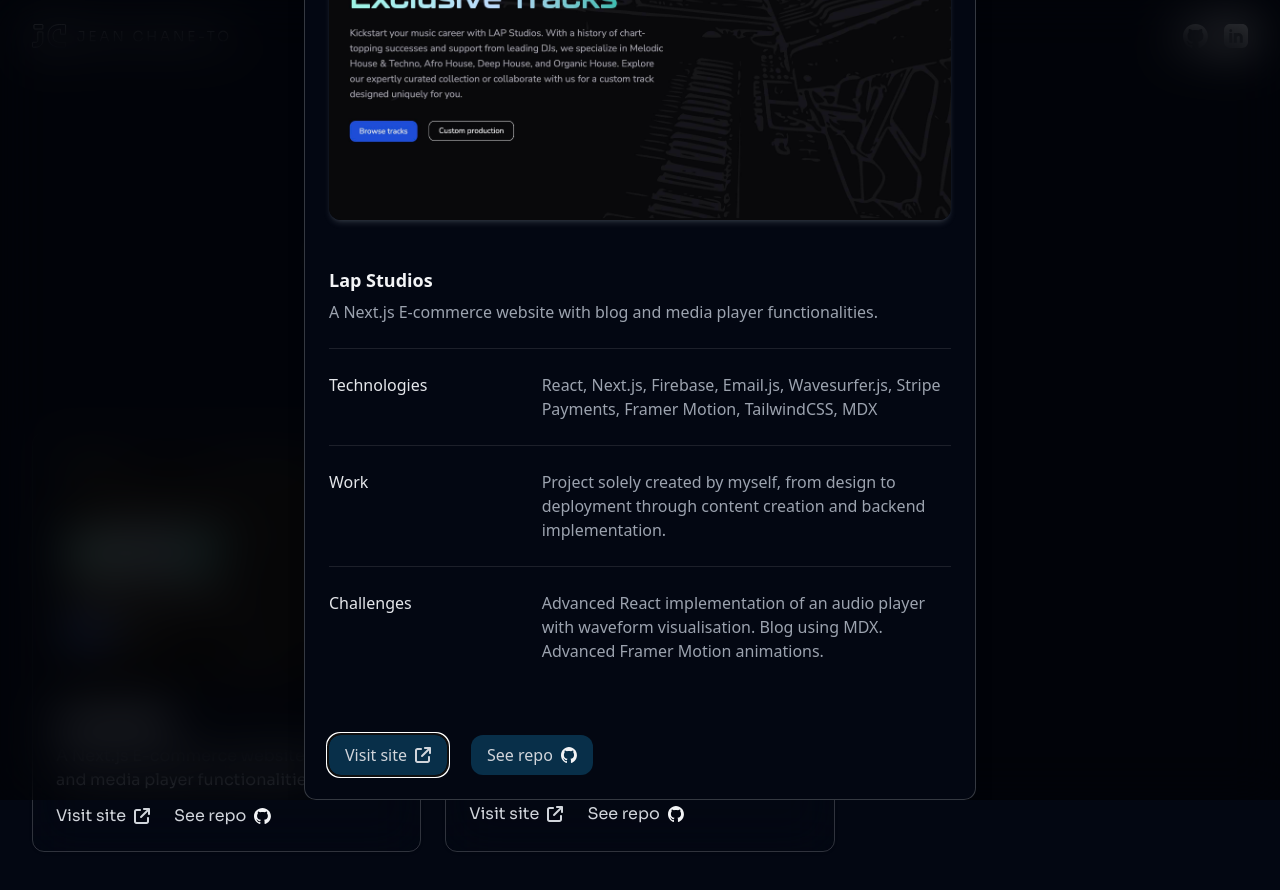
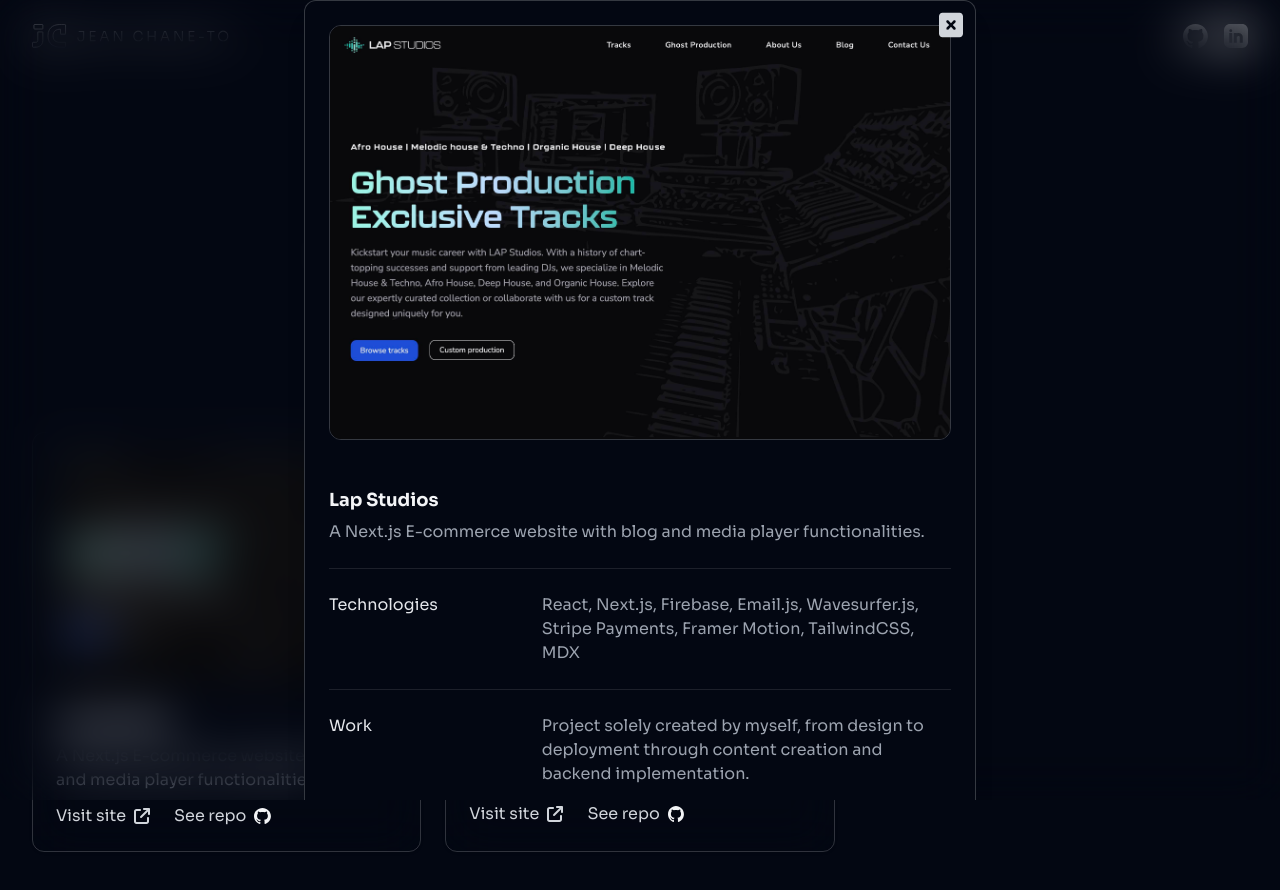
Before and after one commit to jeanchaneto/my-portfolio-website, a Next.js app: page /Portfolio in a window 1280 px wide. Both pictures are taken after a click on the element 226 px from the left and 570 px from the top of the page. Shown: the top 890 px of the page. Built offline with nearby package versions, Linux system fonts and the light colour scheme.

Commit message:
Portfolio modal refactor + animations

```diff
--- a/src/components/Header.jsx
+++ b/src/components/Header.jsx
@@ -4,7 +4,7 @@
 
 export default function Header() {
   return (
-    <header className="absolute inset-x-0 top-0 z-50">
+    <header className="absolute inset-x-0 top-0 z-30">
       <nav
         className="mx-auto flex max-w-7xl items-center justify-between p-6 lg:px-8 "
         aria-label="Global"
--- a/src/components/Menu.jsx
+++ b/src/components/Menu.jsx
@@ -99,13 +99,12 @@
     },
   };
 
-
   return (
     <motion.div
       variants={menuVariants}
       initial="hidden"
       animate="visible"
-      className="mx-auto max-w-fit rounded-2xl  backdrop-blur-2xl border border-white/10 bg-white/5 px-4  fixed bottom-2 left-1/2  z-50 lg:hidden"
+      className="mx-auto max-w-fit rounded-2xl  backdrop-blur-2xl border border-white/10 bg-white/5 px-4  fixed bottom-2 left-1/2  z-30 lg:hidden"
     >
       <motion.div className="">
         {/* Opened Menu */}
@@ -124,9 +123,7 @@
                   whileTap={{ scale: 0.95 }}
                   key={i}
                 >
-                  <Link href={item.link}
-                  onClick={() => setIsOpen(false)}
-                  >
+                  <Link href={item.link} onClick={() => setIsOpen(false)}>
                     <div className="flex gap-2 items-center text-gray-100 ">
                       <img src={item.icon} alt="" className="w-9" />
                       <p>{item.page}</p>
--- a/src/components/Modal.jsx
+++ b/src/components/Modal.jsx
@@ -1,92 +1,179 @@
 import { useModal } from "@/store/ModalContext";
-import { Dialog, Transition } from "@headlessui/react";
-import { Fragment } from "react";
+import { fadeInVariants } from "@/utils/motionVariants";
+import { motion, AnimatePresence } from "framer-motion";
 
 export default function Modal() {
   const { isOpen, modalContent, closeModal } = useModal();
+
   if (!modalContent) return null;
+
+  const backdropVariants = {
+    hidden: { opacity: 0 },
+    visible: {
+      opacity: 1,
+      transition: { when: "beforeChildren", duration: 0.1 },
+    },
+    exit: { opacity: 0, transition: { when: "afterChildren", duration: 0.1 } },
+  };
+
+  const contentVariants = {
+    hidden: { y: "100vh", opacity: 0 },
+    visible: {
+      y: 0,
+      opacity: 1,
+      transition: {
+        duration: 0.3,
+        type: "spring",
+        stiffness: 400,
+        damping: 40,
+      },
+    },
+    exit: {
+      y: "-100vh",
+      opacity: 0,
+      transition: { duration: 0.3, type: "spring",
+      stiffness: 400,
+      damping: 40 },
+
+    },
+  };
+
+  const modalListVariants = {
+    hidden: { opacity: 0, y: 24 },
+    visible: {
+      opacity: 1,
+      y: 0,
+      transition: {
+        delay: 0.3,
+        duration: 0.3,
+        staggerChildren: 0.3,
+      },
+    },
+  };
+  const listItemsVariants = {
+    hidden: { opacity: 0, y: 24 },
+    visible: {
+      opacity: 1,
+      y: 0,
+    },
+  };
+
+  const linksVariants = {
+    hidden: { opacity: 0, y: 24 },
+    visible: {
+      opacity: 1,
+      y: 0,
+      transition: {
+        duration: 0.3,
+        delay: 0.7,
+        type: "spring",
+        stiffness: 400,
+        damping: 40,
+      },
+    },
+  };
 
   return (
     <>
-      <Transition appear show={isOpen} as={Fragment}>
-        <Dialog as="div" className="relative z-50" onClose={closeModal}>
-          <Transition.Child
-            as={Fragment}
-            enter="ease-out duration-300"
-            enterFrom="opacity-0"
-            enterTo="opacity-100"
-            leave="ease-in duration-200"
-            leaveFrom="opacity-100"
-            leaveTo="opacity-0"
+      <AnimatePresence>
+        {isOpen && (
+          <motion.div
+            variants={backdropVariants}
+            initial="hidden"
+            animate="visible"
+            exit="exit"
+            className="fixed inset-0 backdrop-blur-xl z-40 "
+            onClick={closeModal}
           >
-            <div className="fixed inset-0 bg-black bg-opacity-50 backdrop-blur-xl " />
-          </Transition.Child>
-
-          <div className="fixed inset-0 overflow-y-auto">
-            <div className="flex min-h-full items-center justify-center  text-center">
-              <Transition.Child
-                as={Fragment}
-                enter="ease-out duration-300"
-                enterFrom="opacity-0 scale-95"
-                enterTo="opacity-100 scale-100"
-                leave="ease-in duration-200"
-                leaveFrom="opacity-100 scale-100"
-                leaveTo="opacity-0 scale-95"
-              >
-                <Dialog.Panel className="w-full max-w-2xl transform overflow-hidden rounded-xl bg-gray-950 p-6 text-left align-middle shadow-xl transition-all border border-white/20">
+            <motion.div
+              variants={contentVariants}
+              className="fixed top-30 inset-0 overflow-y-auto z-50"
+            >
+              <div className="flex min-h-full items-center justify-center text-center">
+                <motion.div
+                  className="w-full max-w-2xl transform overflow-hidden rounded-xl bg-gray-950 p-6 text-left align-middle shadow-xl transition-all border border-white/20"
+                  onClick={(e) => e.stopPropagation()}
+                >
                   <div className="relative">
                     <img
                       src={modalContent.image}
                       alt=""
-                      className="rounded-xl mb-12 shadow-md shadow-gray-400/20"
+                      className="rounded-xl mb-12 border border-white/20"
                     />
-                    <img
-                      src="/images/close.svg"
-                      alt="close"
-                      className="absolute w-6 -right-2 -top-2 cursor-pointer transition-opacity duration-300 hover:opacity-50"
+                    <div
+                      className=" w-12 h-12 absolute -right-6 -top-6 flex justify-center items-center cursor-pointer hover:opacity-50 transition-opacity duration-300 "
                       onClick={closeModal}
-                    />
+                    >
+                      <img
+                        src="/images/close.svg"
+                        alt="close"
+                        className=" w-6 "
+                      />
+                    </div>
                   </div>
-                  <Dialog.Title
-                    as="h3"
+                  <motion.h3
+                    variants={fadeInVariants}
                     className="text-lg font-bold leading-6 text-gray-100"
                   >
                     {modalContent.title}
-                  </Dialog.Title>
-                  <div className="mt-2">
+                  </motion.h3>
+                  <motion.div
+                    variants={fadeInVariants}
+                    transition={{ delay: 0.8 }}
+                    className="mt-2"
+                  >
                     <p className=" text-gray-400">{modalContent.description}</p>
-                  </div>
+                  </motion.div>
                   <div className="mt-6 border-t border-white/10">
-                    <ul className="divide-y divide-white/10">
-                      <li className=" py-6 sm:grid sm:grid-cols-3 sm:gap-4 ">
+                    <motion.ul
+                      initial="hidden"
+                      animate="visible"
+                      variants={modalListVariants}
+                      className="divide-y divide-white/10"
+                    >
+                      <motion.li
+                        variants={listItemsVariants}
+                        className=" py-6 sm:grid sm:grid-cols-3 sm:gap-4 "
+                      >
                         <h4 className="  leading-6 text-gray-200">
                           Technologies
                         </h4>
                         <p className="mt-1  leading-6 text-gray-400 sm:col-span-2 sm:mt-0">
                           {modalContent.tech}
                         </p>
-                      </li>
-                      <li className=" py-6 sm:grid sm:grid-cols-3 sm:gap-4 ">
+                      </motion.li>
+                      <motion.li
+                        variants={listItemsVariants}
+                        className=" py-6 sm:grid sm:grid-cols-3 sm:gap-4 "
+                      >
                         <h4 className=" leading-6 text-gray-200">Work</h4>
                         <p className="mt-1  leading-6 text-gray-400 sm:col-span-2 sm:mt-0">
                           {modalContent.work}
                         </p>
-                      </li>
-                      <li className=" py-6 sm:grid sm:grid-cols-3 sm:gap-4 ">
+                      </motion.li>
+                      <motion.li
+                        variants={listItemsVariants}
+                        className=" py-6 sm:grid sm:grid-cols-3 sm:gap-4 "
+                      >
                         <h4 className="  leading-6 text-gray-200">
                           Challenges
                         </h4>
                         <p className="mt-1  leading-6 text-gray-400 sm:col-span-2 sm:mt-0">
                           {modalContent.challenges}
                         </p>
-                      </li>
-                    </ul>
+                      </motion.li>
+                    </motion.ul>
                   </div>
-                  <div className="flex gap-6 text-gray-300  mt-12 ">
-                    <a
+                  <motion.div
+                    variants={linksVariants}
+                    className="flex gap-6 text-gray-300  mt-12 "
+                  >
+                    <motion.a
                       href={modalContent.siteUrl}
                       target="_blank"
-                      className="flex gap-2 align-center transition-opacity duration-300 hover:opacity-50 rounded-xl bg-sky-950 py-2 px-4 "
+                      className="flex gap-2 align-center rounded-xl bg-sky-950 py-2 px-4 "
+                      whileTap={{ scale: 0.8 }}
+                      whileHover={{ backgroundColor: "#0369a1", duration: 0.3 }}
                     >
                       <p>Visit site</p>
                       <img
@@ -94,11 +181,13 @@
                         alt=""
                         className="h-4 self-center"
                       />
-                    </a>
-                    <a
+                    </motion.a>
+                    <motion.a
                       href={modalContent.repo}
                       target="_blank"
-                      className="flex gap-2 align-center transition-opacity duration-300 hover:opacity-50 rounded-xl bg-sky-950 py-2 px-4 "
+                      className="flex gap-2 align-center rounded-xl bg-sky-950 py-2 px-4 "
+                      whileTap={{ scale: 0.8 }}
+                      whileHover={{ backgroundColor: "#0369a1", duration: 0.3 }}
                     >
                       <p>See repo</p>
                       <img
@@ -106,14 +195,14 @@
                         alt=""
                         className="h-4 self-center"
                       />
-                    </a>
-                  </div>
-                </Dialog.Panel>
-              </Transition.Child>
-            </div>
-          </div>
-        </Dialog>
-      </Transition>
+                    </motion.a>
+                  </motion.div>
+                </motion.div>
+              </div>
+            </motion.div>
+          </motion.div>
+        )}
+      </AnimatePresence>
     </>
   );
 }
--- a/src/components/NavBar.jsx
+++ b/src/components/NavBar.jsx
@@ -36,7 +36,7 @@
     <motion.div
       onMouseMove={(e) => mouseX.set(e.pageX)}
       onMouseLeave={() => mouseX.set(Infinity)}
-      className="mx-auto max-w-fit  h-16 items-end gap-4 rounded-2xl  backdrop-blur border border-white/10 bg-white/5 px-4 pb-[6px]  fixed bottom-8 left-1/2 -translate-x-1/2 z-50 hidden lg:flex "
+      className="mx-auto max-w-fit h-16 items-end gap-4 rounded-2xl  backdrop-blur border border-white/10 bg-white/5 px-4 pb-[6px]  fixed bottom-8 left-1/2 -translate-x-1/2 z-30 hidden lg:flex "
       variants={navBarVariants}
       initial="hidden"
       animate="visible"
--- a/src/pages/Portfolio.jsx
+++ b/src/pages/Portfolio.jsx
@@ -31,8 +31,8 @@
   ];
 
   return (
-    <main>
-      <div className="pt-6 sm:pt-12 pb-48 ">
+    <main className="min-h-screen min-w-screen" >
+      <div className="pt-6 sm:pt-12 pb-48">
         <div className="mx-auto max-w-7xl px-6 lg:px-8">
           <div className=" py-24 lg:py-32 mx-auto max-w-2xl text-center">
             <AnimatedText el="h1" className="text-3xl font-bold font-sora tracking-tight text-gray-100 sm:text-4xl">
--- a/src/store/ModalContext.js
+++ b/src/store/ModalContext.js
@@ -12,11 +12,12 @@
 
   const closeModal = () => {
     setIsOpen(false);
-    setModalContent(null);
   };
 
   return (
-    <ModalContext.Provider value={{ isOpen, modalContent, setModalContent, openModal, closeModal }}>
+    <ModalContext.Provider
+      value={{ isOpen, modalContent, setModalContent, openModal, closeModal }}
+    >
       {children}
     </ModalContext.Provider>
   );
```
